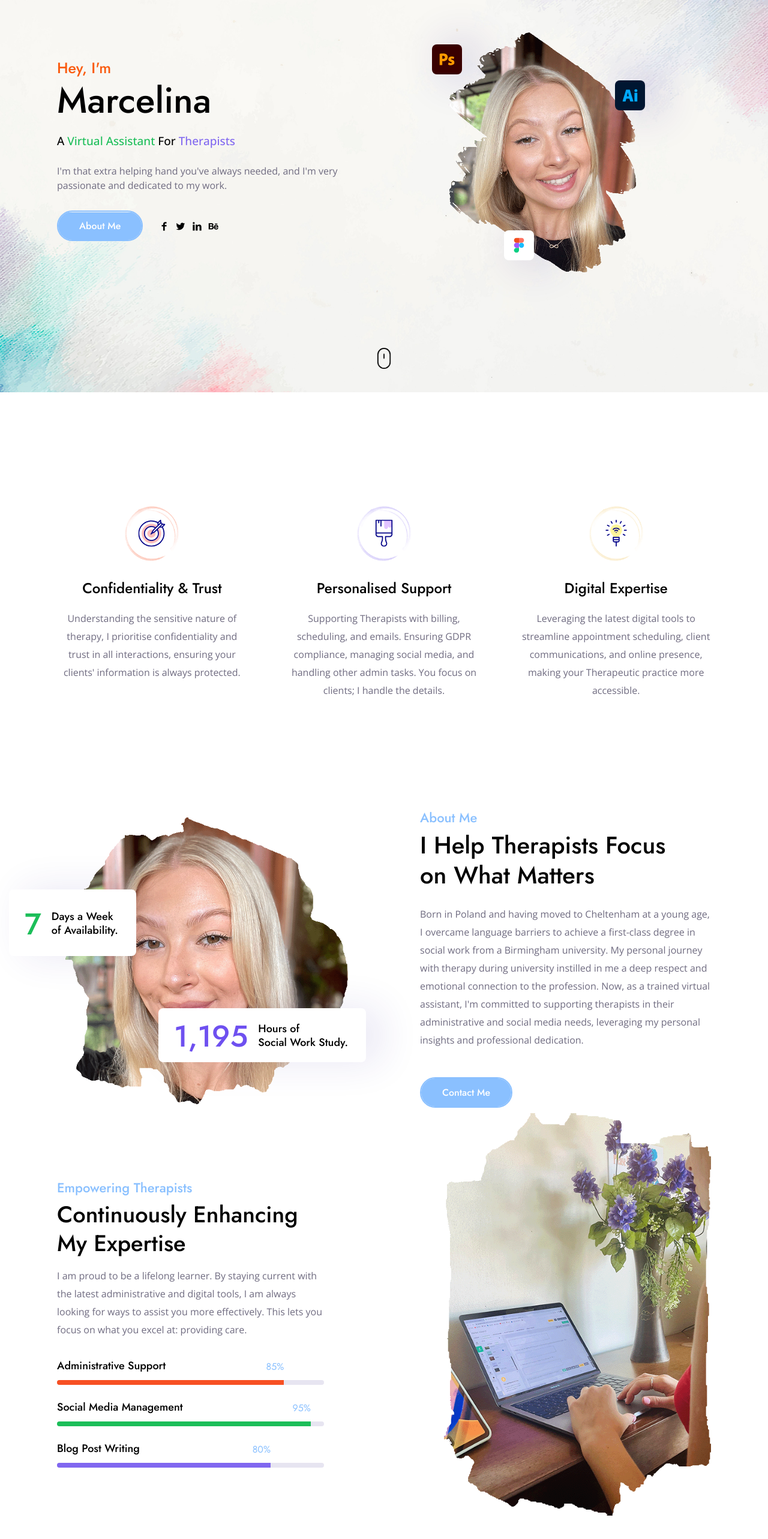
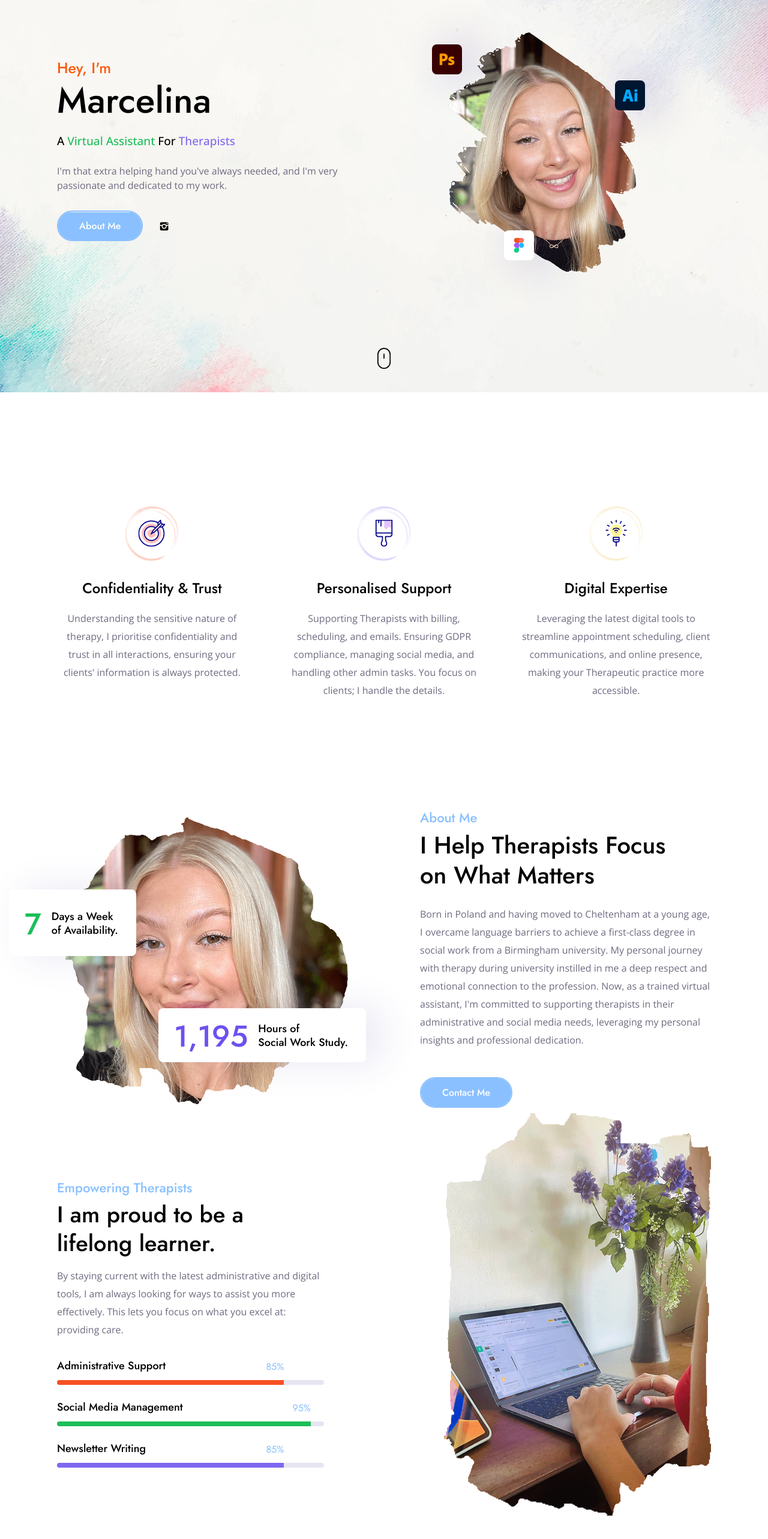
Before and after one commit to m4ax/virtualAssistantWebsite, a Next.js app in the folder package/dizme/: page / in a window 1280 px wide. Shown: the part 146-2712 px from the top of the page at 60% size. Built offline with nearby package versions, Linux system fonts and the light colour scheme.

Commit message:
finishing touches

```diff
--- a/package/dizme/pages/index-dark.js
+++ b/package/dizme/pages/index-dark.js
@@ -25,7 +25,7 @@ const Index = () => {
   return (
     <Layout dark>
       <Head>
-        <title>Dizme | Home</title>
+        <title>Marcelina | Home</title>
       </Head>
       <Home dark />
       {/* HERO */}
--- a/package/dizme/pages/index.js
+++ b/package/dizme/pages/index.js
@@ -20,7 +20,7 @@ const Index = () => {
   return (
     <Layout>
       <Head>
-        <title>Dizme | Home</title>
+        <title>Marcelina | Home</title>
       </Head>
       <Home />
       {/* HERO */}
--- a/package/dizme/public/css/style.css
+++ b/package/dizme/public/css/style.css
@@ -174,7 +174,7 @@ h6 {
   width: 50%;
   height: 100%;
   z-index: -1;
-  background-color: #000;
+  background-color: #8ac0ff  ;
   -webkit-transition: all 0.3s ease 0s;
   -o-transition: all 0.3s ease 0s;
   transition: all 0.3s ease 0s;
@@ -2279,7 +2279,7 @@ h6 {
   bottom: 0px;
   left: 0px;
   right: 0px;
-  background-color: rgba(128, 103, 240, 0.92);
+  background-color: rgba(138, 192, 255, 0.92);
   z-index: 1;
   border-radius: 12px;
 }
--- a/package/dizme/public/static/info.json
+++ b/package/dizme/public/static/info.json
@@ -21,21 +21,23 @@
     },
     {
       "name": "figma",
-      "type": "Blog Post Writing",
+      "type": "Newsletter Writing",
       "icon": "<svg xmlns='http://www.w3.org/2000/svg' width='24px' height='24px' viewBox='0 0 24 24' class='svg replaced-svg'> <g fill='none' fill-rule='evenodd' transform='translate(4)'> <circle cx='12' cy='12' r='4' fill='#19BCFE'></circle> <path fill='#09CF83' d='M4,24 C6.209139,24 8,22.209139 8,20 C8,19.3969461 8,18.0636128 8,16 C6.20303877,16 4.86970543,16 4,16 C1.790861,16 0,17.790861 0,20 C0,22.209139 1.790861,24 4,24 Z'></path> <path fill='#A259FF' d='M4,16 C4.73637967,16 6.069713,16 8,16 L8,8 C6.069713,8 4.73637967,8 4,8 C1.790861,8 0,9.790861 0,12 C0,14.209139 1.790861,16 4,16 Z'></path> <path fill='#F24E1E' d='M4,8 C4.73637967,8 6.069713,8 8,8 L8,0 C6.069713,0 4.73637967,0 4,0 C1.790861,0 0,1.790861 0,4 C0,6.209139 1.790861,8 4,8 Z'></path> <path fill='#FF7262' d='M12,8 L8,8 L8,8 L8,0 L12,0 L12,0 C14.209139,0 16,1.790861 16,4 C16,6.209139 14.209139,8 12,8 Z'></path> </g> </svg>",
       "color": "rgb(128, 103, 240)",
-      "value": 80
+      "value": 85
     }
   ],
   "social": [
-    { "name": "facebook", "icon": "icon-facebook-1", "url": "#" },
-    { "name": "twitter", "icon": "icon-twitter-1", "url": "#" },
-    { "name": "linkedin", "icon": "icon-linkedin-1", "url": "#" },
-    { "name": "behance", "icon": "icon-behance", "url": "#" }
+    { "name": "instagram", "icon": "icon-instagram-3", "url": "https://www.instagram.com/marcelinanowak_va/" }
   ],
   "contact": {
     "address": "Living Agile",
     "email": "hello@marcelina.me",
     "phn": "+44 756 78252"
-  }
+  },
+  "unused": [
+    { "name": "facebook", "icon": "icon-facebook-1", "url": "#" },
+    { "name": "linkedin", "icon": "icon-linkedin-1", "url": "#" }
+  ]
+
 }
--- a/package/dizme/src/components/Home.js
+++ b/package/dizme/src/components/Home.js
@@ -46,7 +46,7 @@ const Home = ({ dark }) => {
                       data.social &&
                       data.social.map((social, i) => (
                         <li key={i}>
-                          <a href="#">
+                          <a href={data.social[i].url} target="_blank">
                             <i className={social.icon} />
                           </a>
                         </li>
--- a/package/dizme/src/components/Skills.js
+++ b/package/dizme/src/components/Skills.js
@@ -23,9 +23,9 @@ const Skills = ({ dark }) => {
               >
               <br></br>
                 <span>Empowering Therapists</span>
-                <h3>Continuously Enhancing My Expertise</h3>
+                <h3>I am proud to be a lifelong learner.</h3>
                 <p>
-                I am proud to be a lifelong learner. By staying current with the latest administrative and digital tools, I am always looking for ways to assist you more effectively. This lets you focus on what you excel at: providing care.                </p>
+                By staying current with the latest administrative and digital tools, I am always looking for ways to assist you more effectively. This lets you focus on what you excel at: providing care.                </p>
               </div>
               <div
                 className="dodo_progress wow fadeInUp"
```
